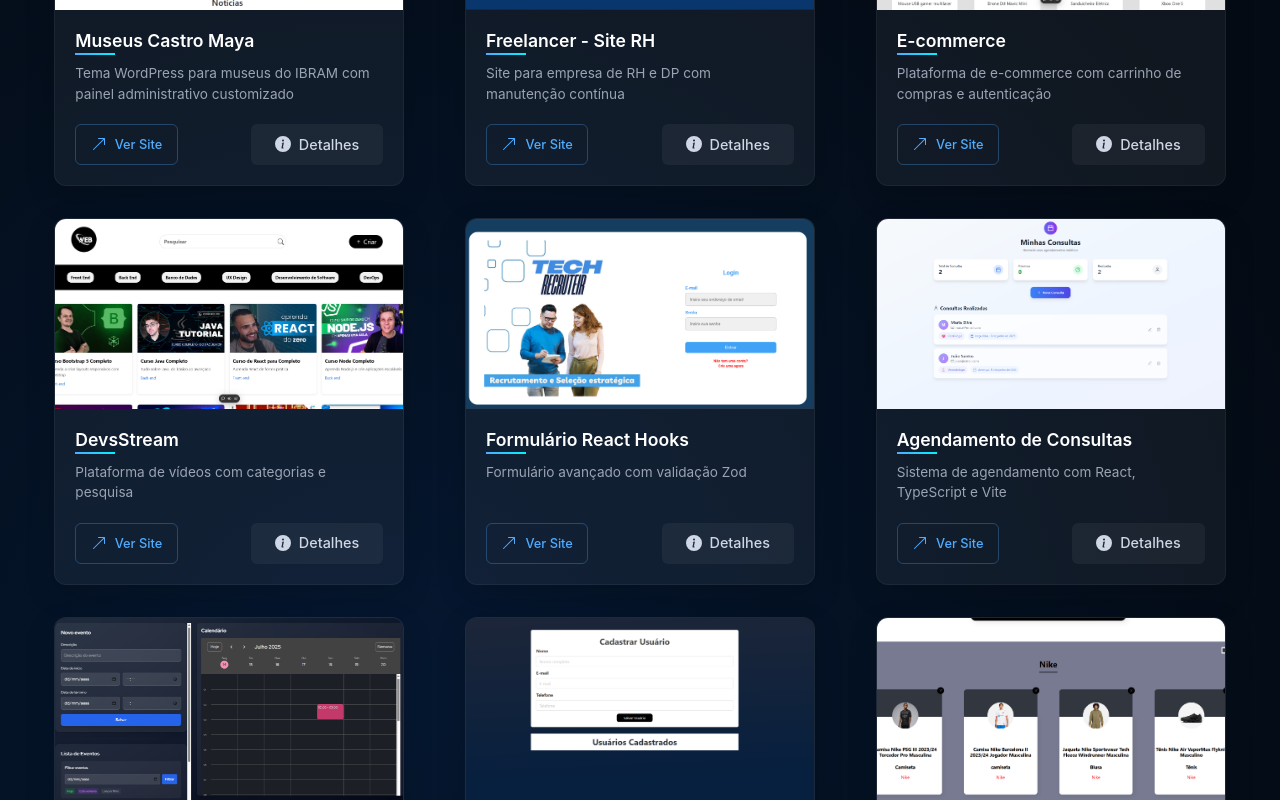
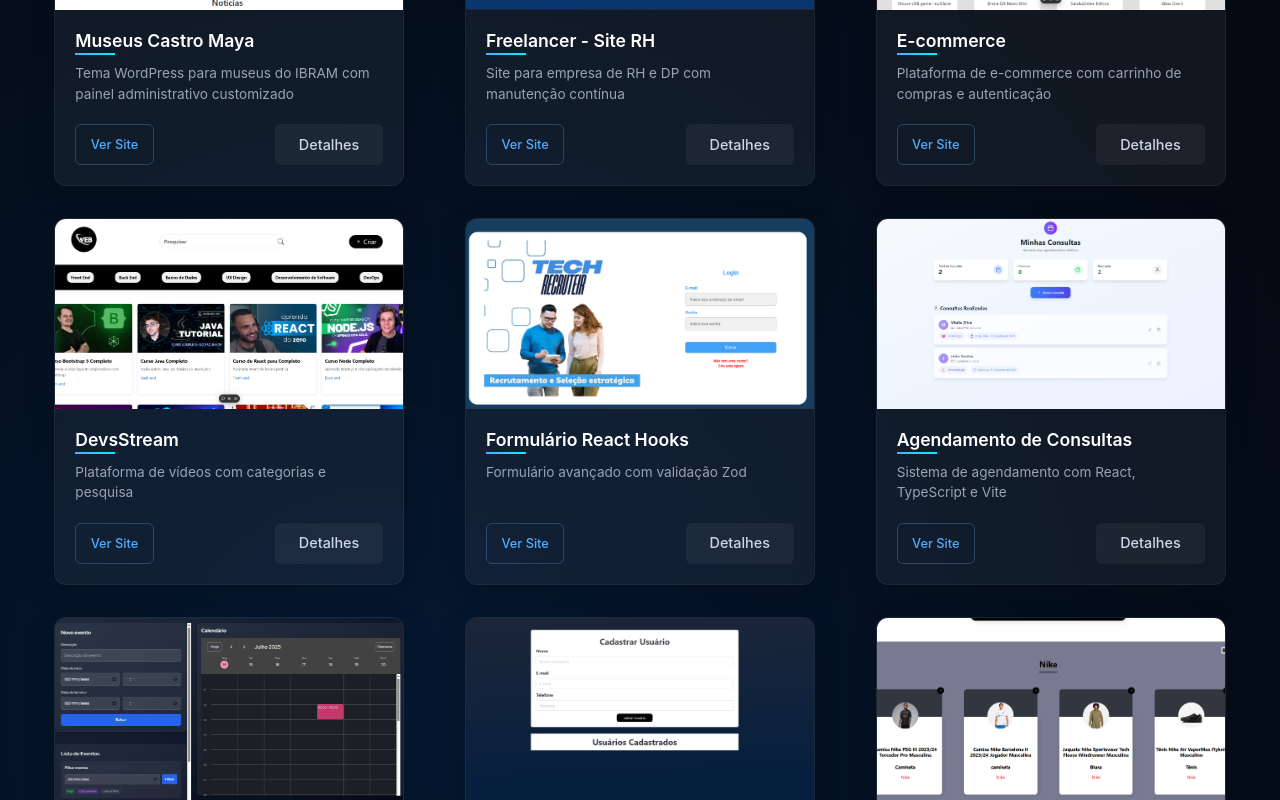
Before and after one commit to joaoguiaguiar/curriculo-dev, a React (Vite) app: page / in a window 1280 px wide. Shown: the part 1880-2680 px from the top of the page. Built offline with nearby package versions, Linux system fonts and the light colour scheme.

Commit message:
ajuste jsx

```diff
--- a/src/components/Start components/Cards/PostCard/index.jsx
+++ b/src/components/Start components/Cards/PostCard/index.jsx
@@ -1,9 +1,10 @@
-import React, { useState, useEffect, useRef } from 'react';
+import { useState, useEffect, useRef } from 'react';
 import './Post.scss';
 
 const ComponenteCard = ({ post, isHovered }) => {
     const [showDetails, setShowDetails] = useState(false);
     const detailsRef = useRef(null);
+    const ignoreClickRef = useRef(false);
 
     const truncateText = (text, maxLength) => {
         if (!text) return "";
@@ -14,6 +15,7 @@
     const openDetails = () => {
         setShowDetails(true);
         document.body.style.overflow = 'hidden';
+        ignoreClickRef.current = true;
     };
 
     const closeDetails = () => {
@@ -22,6 +24,11 @@
     };
 
     const handleOutsideClick = (e) => {
+        if (ignoreClickRef.current) {
+            ignoreClickRef.current = false;
+            return;
+        }
+
         if (detailsRef.current && !detailsRef.current.contains(e.target)) {
             closeDetails();
         }
@@ -33,7 +40,6 @@
         }
     };
 
-    // Adicionar/remover event listeners quando o modal abre/fecha
     useEffect(() => {
         if (showDetails) {
             document.addEventListener('mousedown', handleOutsideClick);
@@ -50,7 +56,6 @@
         };
     }, [showDetails]);
 
-    // Função para tratar erros de imagem
     const handleImageError = (e) => {
         e.target.src = '/IMG/placeholder-project.png';
     };
@@ -84,9 +89,6 @@
                             rel="noopener noreferrer"
                             className="card-btn view-btn"
                         >
-                            <svg xmlns="http://www.w3.org/2000/svg" width="16" height="16" fill="currentColor" viewBox="0 0 16 16">
-                                <path d="M14 2.5a.5.5 0 0 0-.5-.5h-6a.5.5 0 0 0 0 1h4.793L2.146 13.146a.5.5 0 0 0 .708.708L13 3.707V8.5a.5.5 0 0 0 1 0v-6z" />
-                            </svg>
                             Ver Site
                         </a>
                     )}
@@ -96,9 +98,6 @@
                         type="button"
                         onClick={openDetails}
                     >
-                        <svg xmlns="http://www.w3.org/2000/svg" width="16" height="16" fill="currentColor" viewBox="0 0 16 16">
-                            <path d="M8 16A8 8 0 1 0 8 0a8 8 0 0 0 0 16zm.93-9.412-1 4.705c-.07.34.029.533.304.533.194 0 .487-.07.686-.246l-.088.416c-.287.346-.92.598-1.465.598-.703 0-1.002-.422-.808-1.319l.738-3.468c.064-.293.006-.399-.287-.47l-.451-.081.082-.381 2.29-.287zM8 5.5a1 1 0 1 1 0-2 1 1 0 0 1 0 2z" />
-                        </svg>
                         Detalhes
                     </button>
                 </div>
@@ -149,9 +148,7 @@
                                             rel="noopener noreferrer"
                                             className="details-repo-link"
                                         >
-                                            <svg xmlns="http://www.w3.org/2000/svg" width="16" height="16" fill="currentColor" viewBox="0 0 16 16">
-                                                <path d="M8 0C3.58 0 0 3.58 0 8c0 3.54 2.29 6.53 5.47 7.59.4.07.55-.17.55-.38 0-.19-.01-.82-.01-1.49-2.01.37-2.53-.49-2.69-.94-.09-.23-.48-.94-.82-1.13-.28-.15-.68-.52-.01-.53.63-.01 1.08.58 1.23.82.72 1.21 1.87.87 2.33.66.07-.52.28-.87.51-1.07-1.78-.2-3.64-.89-3.64-3.95 0-.87.31-1.59.82-2.15-.08-.2-.36-1.02.08-2.12 0 0 .67-.21 2.2.82.64-.18 1.32-.27 2-.27.68 0 1.36.09 2 .27 1.53-1.04 2.2-.82 2.2-.82.44 1.1.16 1.92.08 2.12.51.56.82 1.27.82 2.15 0 3.07-1.87 3.75-3.65 3.95.29.25.54.73.54 1.48 0 1.07-.01 1.93-.01 2.2 0 .21.15.46.55.38A8.012 8.012 0 0 0 16 8c0-4.42-3.58-8-8-8z"/>
-                                            </svg>
+                                            <svg xmlns="http://www.w3.org/2000/svg" width="16" height="16" fill="currentColor" viewBox="0 0 16 16"> <path d="M8 0C3.58 0 0 3.58 0 8c0 3.54 2.29 6.53 5.47 7.59.4.07.55-.17.55-.38 0-.19-.01-.82-.01-1.49-2.01.37-2.53-.49-2.69-.94-.09-.23-.48-.94-.82-1.13-.28-.15-.68-.52-.01-.53.63-.01 1.08.58 1.23.82.72 1.21 1.87.87 2.33.66.07-.52.28-.87.51-1.07-1.78-.2-3.64-.89-3.64-3.95 0-.87.31-1.59.82-2.15-.08-.2-.36-1.02.08-2.12 0 0 .67-.21 2.2.82.64-.18 1.32-.27 2-.27.68 0 1.36.09 2 .27 1.53-1.04 2.2-.82 2.2-.82.44 1.1.16 1.92.08 2.12.51.56.82 1.27.82 2.15 0 3.07-1.87 3.75-3.65 3.95.29.25.54.73.54 1.48 0 1.07-.01 1.93-.01 2.2 0 .21.15.46.55.38A8.012 8.012 0 0 0 16 8c0-4.42-3.58-8-8-8z"/> </svg>
                                             Ver no GitHub
                                         </a>
                                     </div>
@@ -163,6 +160,6 @@
             )}
         </div>
     );
-}
+};
 
 export default ComponenteCard;
```
